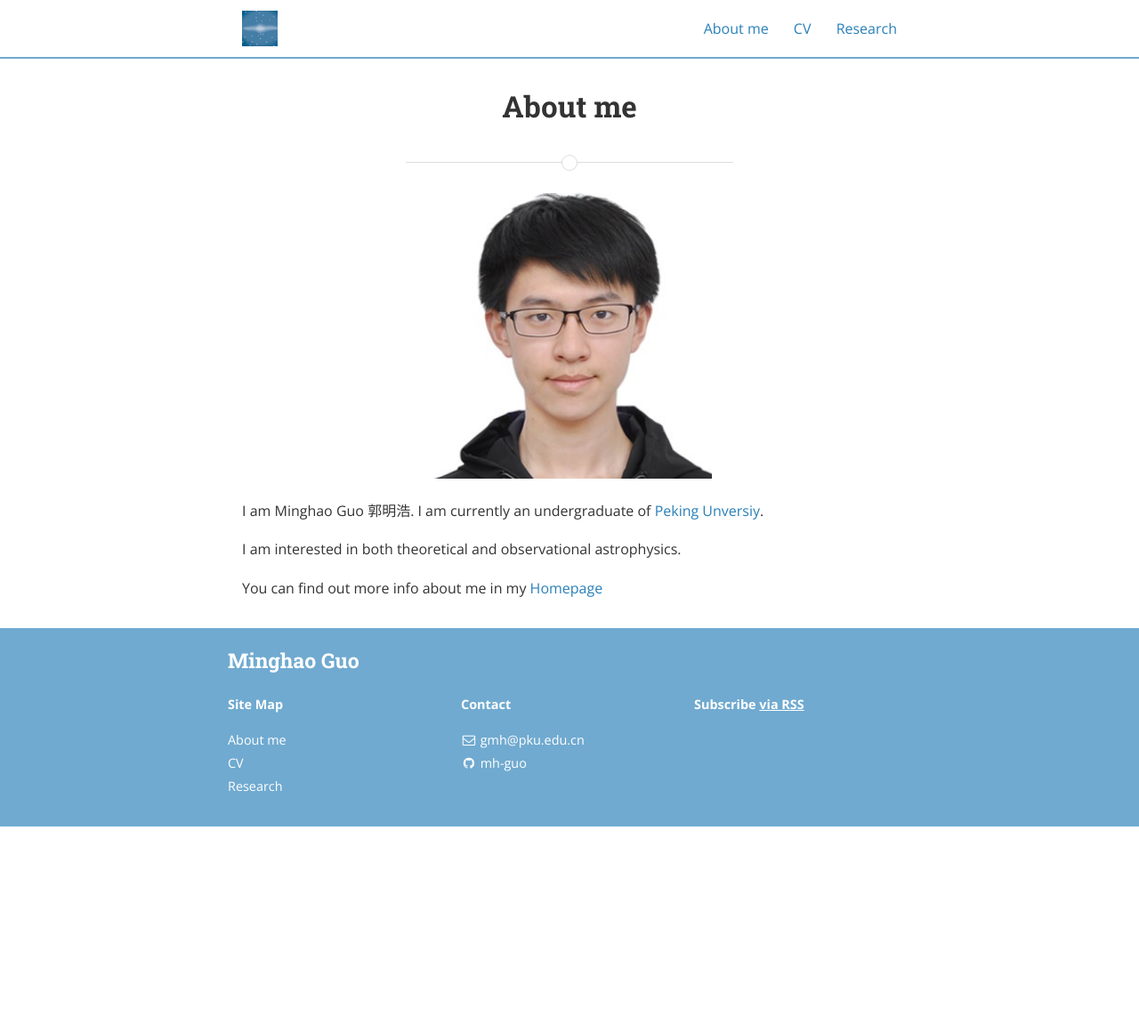
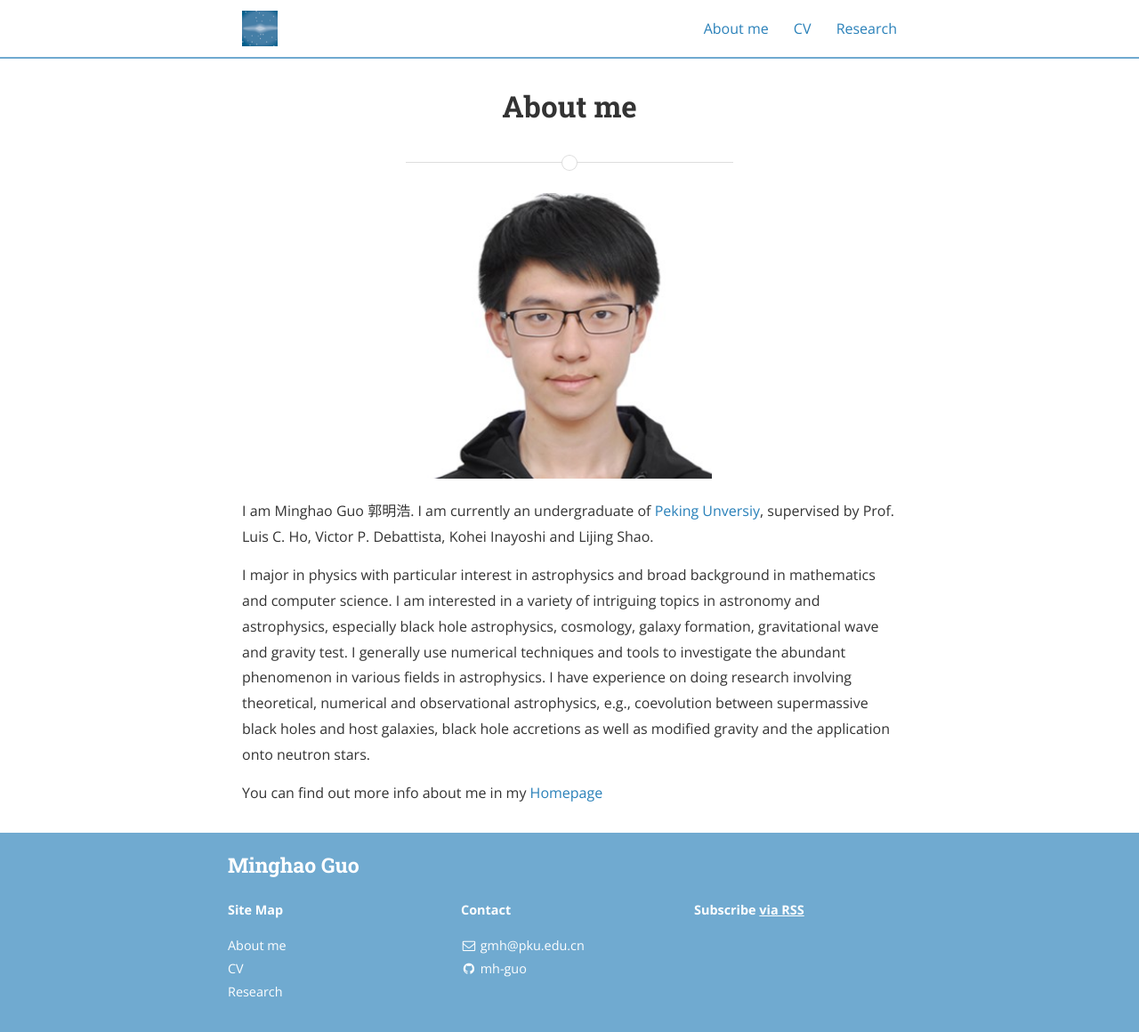
Before and after one commit to mh-guo/mh-guo-slate.github.io, a Jekyll site: the page built from About.md, in a window 1280 px wide and 1160 px high. Shown: the whole window at 89% size. Built offline with Jekyll 4.4.1, drawn with Linux system fonts in a browser that asks for light colours; nearby versions of some CDN libraries.

Commit message:
update about

```diff
--- a/About.md
+++ b/About.md
@@ -7,9 +7,11 @@ main_nav: true
 
 ![alt text]({{ site.baseurl }}/assets/profile_Minghao.jpg "Profile Picture"){:.profile}
 
-I am Minghao Guo 郭明浩. I am currently an undergraduate of [Peking Unversiy](https://www.pku.edu.cn/).
+I am Minghao Guo 郭明浩. I am currently an undergraduate of [Peking Unversiy](https://www.pku.edu.cn/), supervised by Prof. Luis C. Ho, Victor P. Debattista, Kohei Inayoshi and Lijing Shao.
 
-I am interested in both theoretical and observational astrophysics.
+I major in physics with particular interest in astrophysics and broad background in mathematics and computer science. I am interested in a variety of intriguing topics in astronomy and astrophysics, especially black hole astrophysics, cosmology, galaxy formation, gravitational wave and gravity test. I generally use numerical techniques and tools to investigate the abundant phenomenon in various fields in astrophysics. I have experience on doing research involving theoretical, numerical and observational astrophysics, e.g., coevolution between supermassive black holes and host galaxies, black hole accretions as well as modified gravity and the application onto neutron stars.
+
+
 
 You can find out more info about me in my [Homepage](https://mh-guo.github.io/)
 
```
Also changed, not shown: assets/logo_M.png (added).
